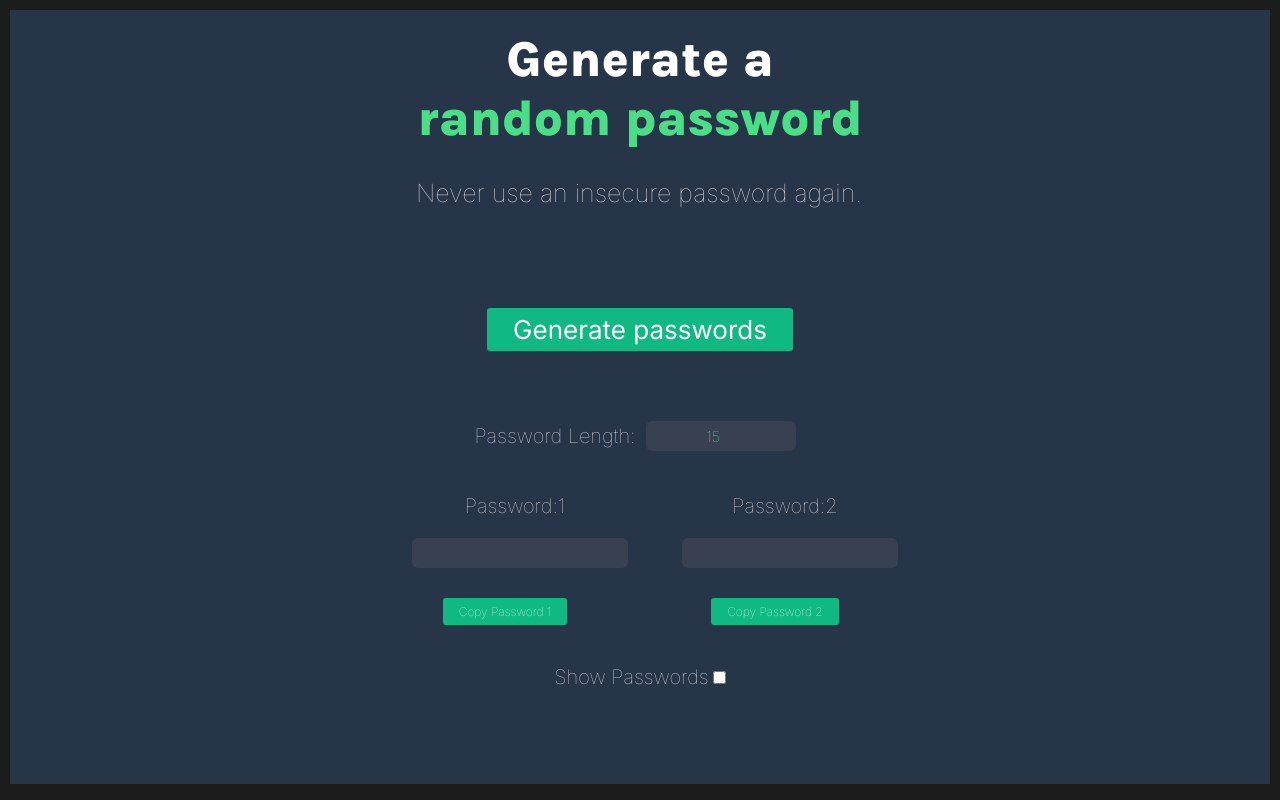
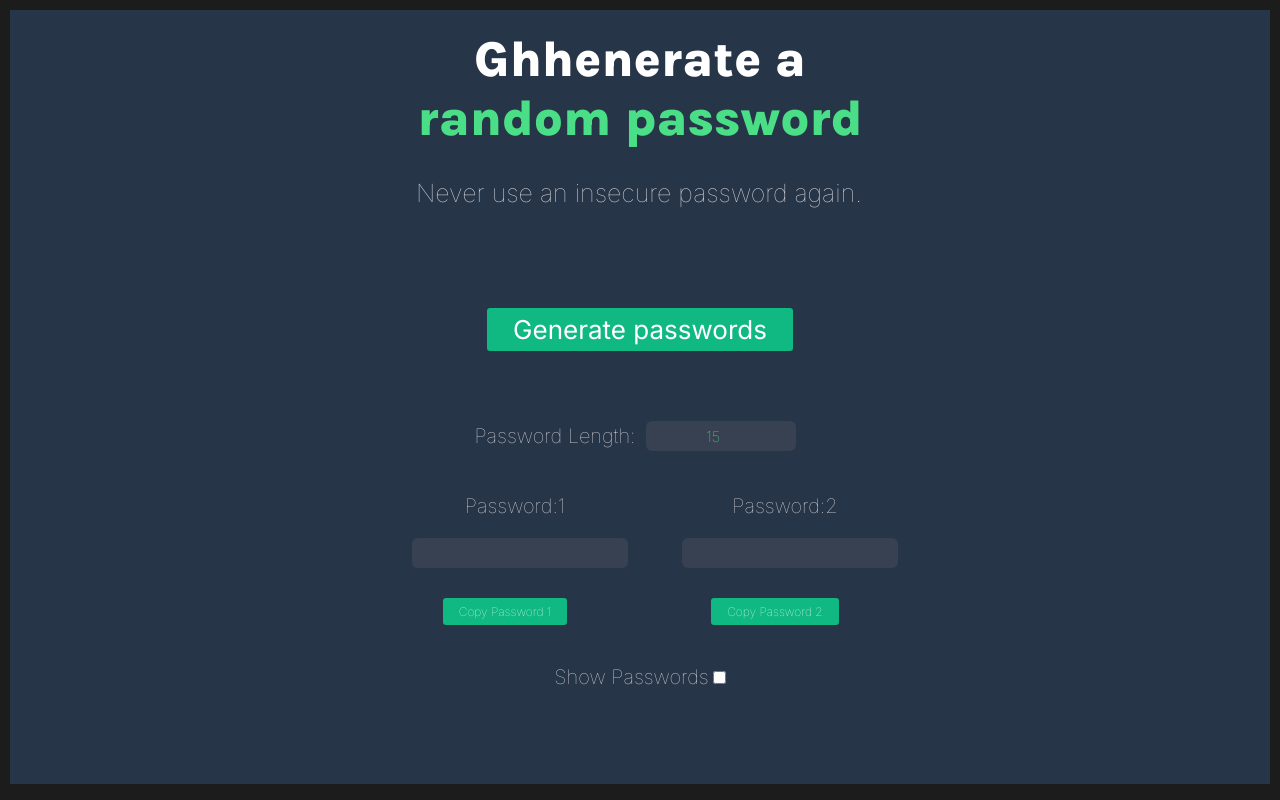
Before and after one commit to barbaroblade/passwordGenerator, a plain HTML site: page index.html in a window 1280 px wide. Drawn offline with Linux system fonts and the light colour scheme.

Commit message:
commit changes

```diff
--- a/index.html
+++ b/index.html
@@ -12,7 +12,7 @@
         <div class="container" >
 
                 <p>
-                    <span class="first-half"> Generate a</span><br>
+                    <span class="first-half"> Ghhenerate a</span><br>
                     <span class="second-half"> random password </span>
                 </p>
                     <h5>Never use an insecure password again.</h5>
```
